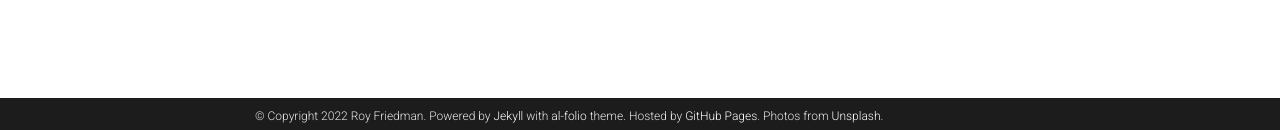
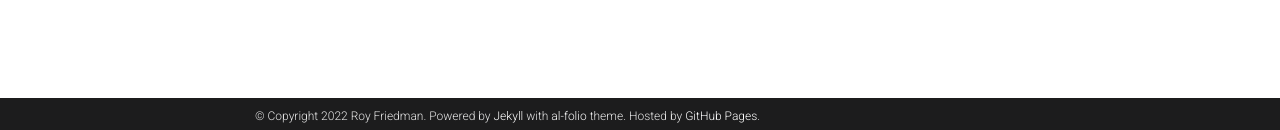
Before and after one commit to friedmanroy/friedmanroy.github.io, a Jekyll site: the page built from _pages/about.md, in a window 1280 px wide. Shown: the part 767-897 px from the top of the page. Built offline with Jekyll 4.4.1, drawn with Linux system fonts in a browser that asks for light colours; comment, search, counter and statistics services are not loaded; a style sheet for code colours, icons or effects is not loaded.

Commit message:
Update _config.yml

```diff
--- a/_config.yml
+++ b/_config.yml
@@ -12,8 +12,7 @@
 footer_text: >
   Powered by <a href="https://jekyllrb.com/" target="_blank">Jekyll</a> with <a href="https://github.com/alshedivat/al-folio">al-folio</a> theme.
   Hosted by <a href="https://pages.github.com/" target="_blank">GitHub Pages</a>.
-  Photos from <a href="https://unsplash.com" target="_blank">Unsplash</a>.
-keywords: jekyll, jekyll-theme, academic-website, portfolio-website  # add your own keywords or leave empty
+keywords: academic-website, roy friedman, machine learning  # add your own keywords or leave empty
 
 lang: en # the language of your site (for example: en, fr, cn, ru, etc.)
 # icon: ⚛️  # the emoji used as the favicon (alternatively, provide image name in /assets/img/)
```
